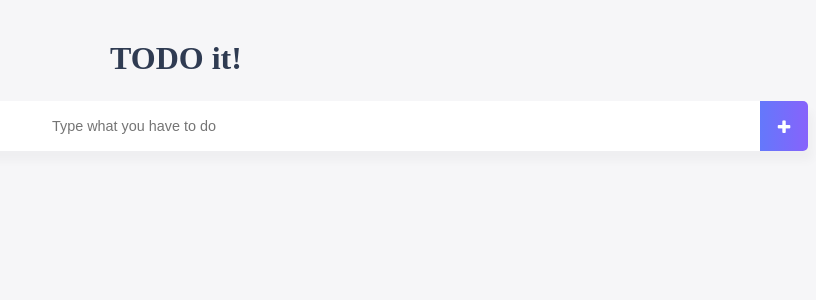
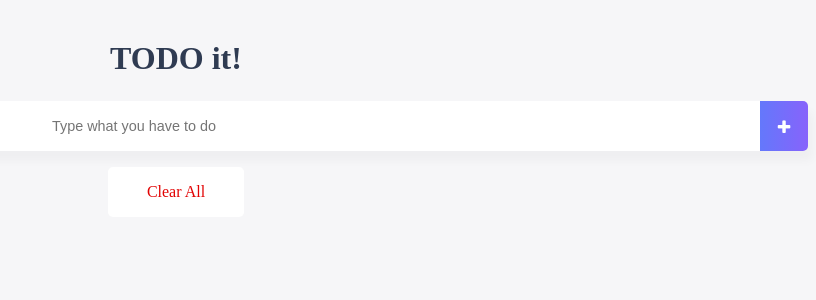
Before and after one commit to lastvirgo266/vue-doit, a Vue app: page / in a window 1280 px wide. Shown: the top 300 px of the page, without its empty margins (464-1280 px from the left). Built offline with nearby package versions, Linux system fonts and the light colour scheme.

Commit message:
Footer와 연동

```diff
--- a/src/components/TodoFooter.vue
+++ b/src/components/TodoFooter.vue
@@ -1,13 +1,37 @@
 <template>
-
+  <div class="clearAllContainer">
+    <span class="clearAllBtn" @click="clearTodo">Clear All</span>
+  </div>
 </template>
 
 <script>
 export default {
-  name: "TodoFooter"
+  name: "TodoFooter",
+
+  methods:{
+    clearTodo(){
+      localStorage.clear();
+    }
+  }
+
 }
 </script>
 
 <style scoped>
+  .clearAllContainer{
+    width: 8.5rem;
+    height: 50px;
+    line-height: 50px;
+    background-color: white;
+    border-radius: 5px;
+    margin: 0 auto;
+  }
+
+
+  .clearAllBtn{
+    color: #e20303;
+    display: block;
+  }
+
 
 </style>
```
